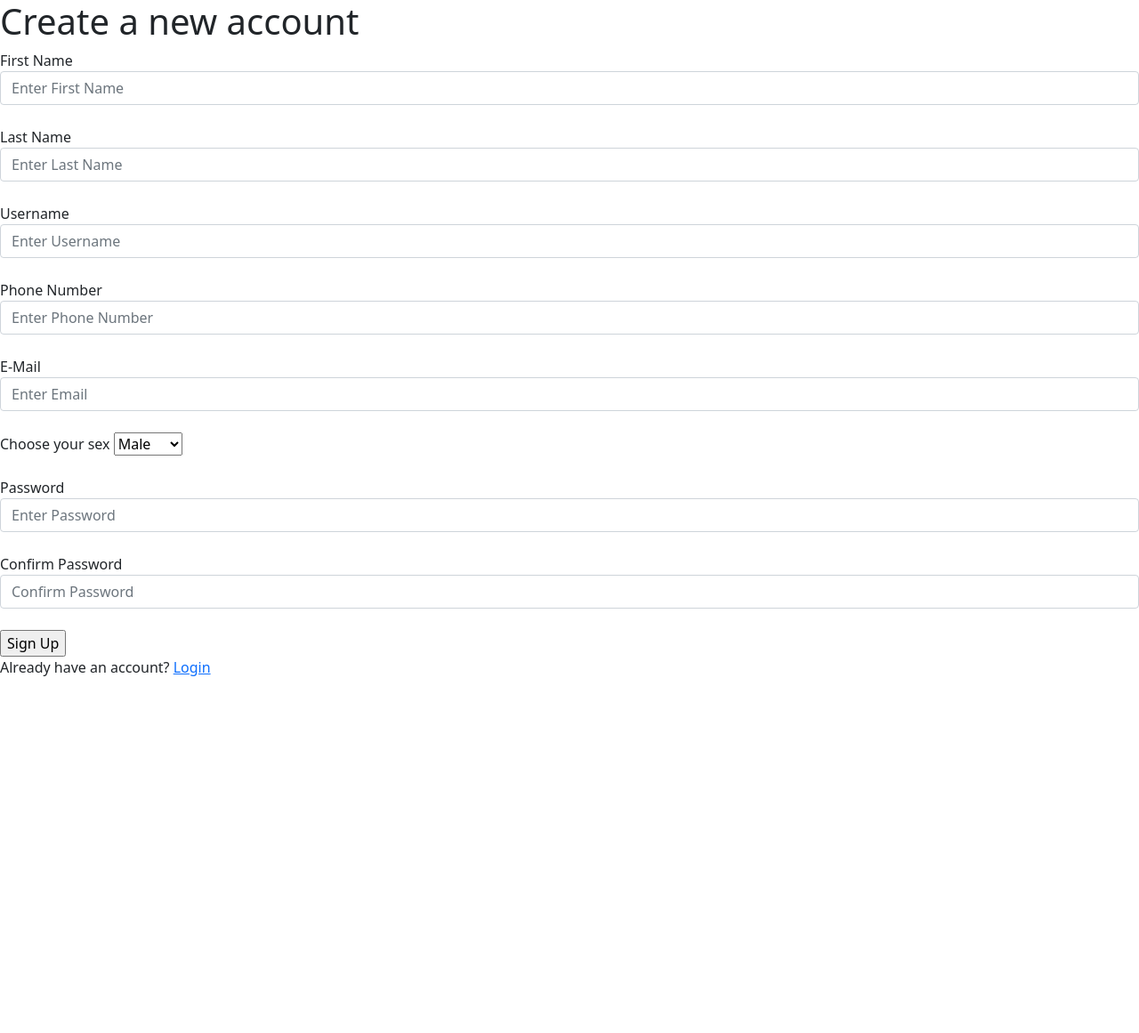
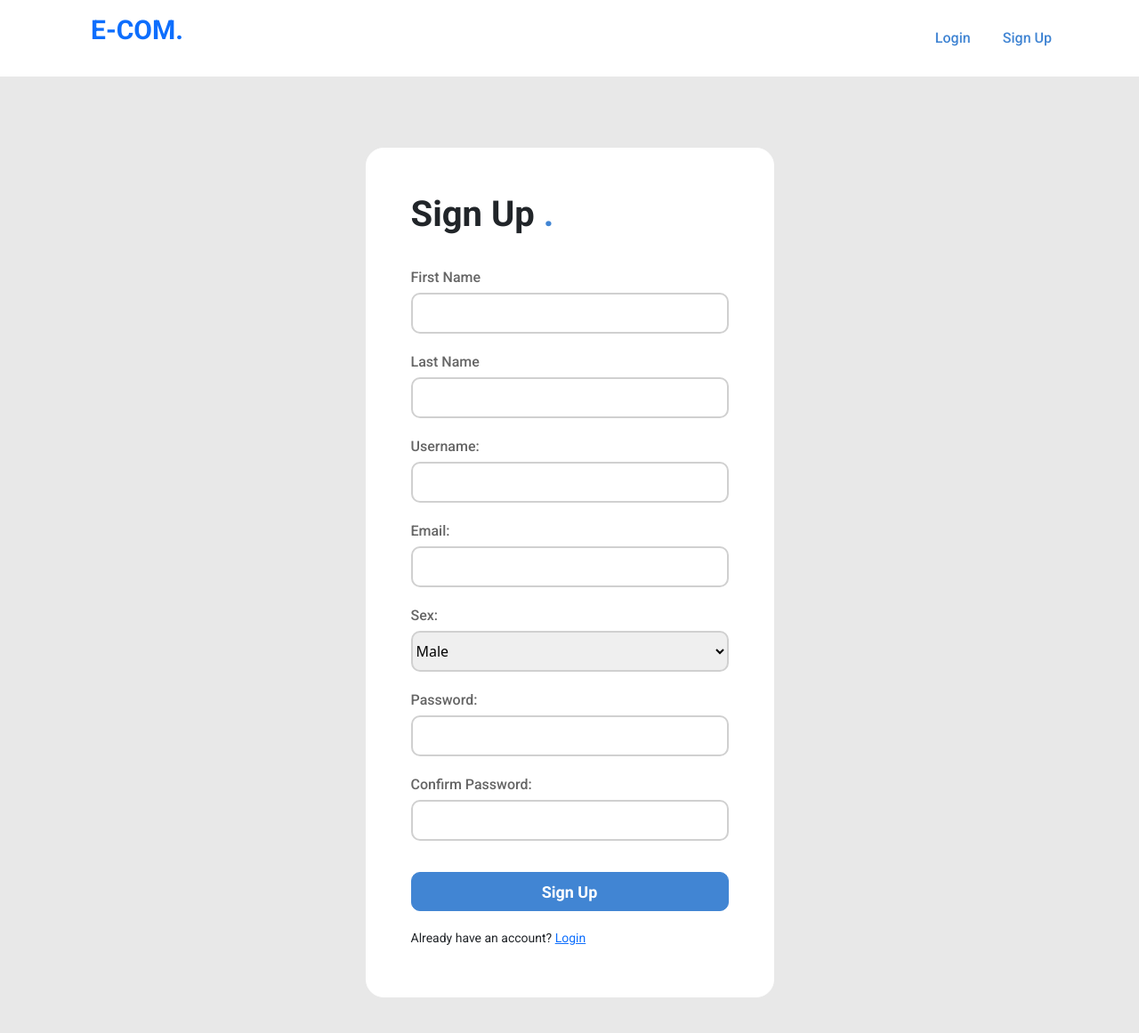
Before and after one commit to the0therguy/cse411_project, a Django app: page /registration/ in a window 1280 px wide. Shown: the whole page at 89% size. Before the commit the page ends 760 px from the top, so only its background shows below. Run offline with Django 3.2, Linux system fonts and the light colour scheme.

Commit message:
designed page. .. .

```diff
--- a/shop/templates/shop/register.html
+++ b/shop/templates/shop/register.html
@@ -5,73 +5,201 @@
     <title>Sign Up</title>
     <link href="https://cdn.jsdelivr.net/npm/bootstrap@5.0.0-beta3/dist/css/bootstrap.min.css" rel="stylesheet"
           integrity="sha384-eOJMYsd53ii+scO/bJGFsiCZc+5NDVN2yr8+0RDqr0Ql0h+rP48ckxlpbzKgwra6" crossorigin="anonymous">
+    <link rel="preconnect" href="https://fonts.gstatic.com">
+    <link href="https://fonts.googleapis.com/css2?family=Roboto:wght@400;500;700&display=swap" rel="stylesheet">
+    <style>
+        .nav-link {
+            display: inline-block;
+            line-height: 54px;
+            color: #4185d3;
+            font-family: 'Roboto';
+            text-transform: capitalize;
+            font-weight: 500;
+            font-size: 16px;
+        }
+
+        .nav {
+            text-align: right;
+        }
+
+        .main-content {
+            background: #e8e8e8;
+            padding: 40px;
+            min-height: calc(100vh - 70px);
+        }
+
+        .login-form {
+            min-height: 500px;
+            width: 459px;
+            margin-left: auto;
+            background: #fff;
+            margin-right: auto;
+            margin-top: 40px;
+            padding: 50px;
+            border: 1px solid #fff;
+            border-radius: 20px;
+        }
+
+        .login-header-text {
+            font-family: 'Roboto';
+            font-size: 40px;
+            font-weight: 700;
+            margin-bottom: 30px;
+        }
+
+        .login-header-span {
+            color: #4185d3;
+            font-size: 40px;
+        }
+
+        .login-form-label {
+            font-family: 'Roboto';
+            font-weight: 500;
+            margin-top: 5px;
+            margin-bottom: 5px;
+            color: #656565;
+        }
+
+        .login-form-section {
+            margin-bottom: 15px;
+        }
+
+        .login-form-input {
+            height: 46px;
+            border-radius: 10px;
+            border: 2px solid #d0d0d0;
+        }
+
+        .login-form-button {
+            margin-bottom: 20px;
+            margin-top: 20px;
+            width: 100%;
+            height: 44px;
+            border: 1px solid #4185d3;
+            background: #4185d3;
+            border-radius: 10px;
+            color: #fff;
+            font-family: 'Roboto';
+            font-weight: 700;
+            font-size: 18px;
+        }
+    </style>
 </head>
 <body>
-{% block context %}
-<h1>Create a new account</h1>
+
 <div class="boxes">
-    <div class="containerr">
-        <form class="login-form" method="post">
+    <!-- Header Start  -->
+    <div class="container">
+        <div class="row">
+            <div class="col-md-4">
+                <!-- logo -->
+                <div style="height: 70px; display: inline-block;">
+                    <h2 style="font-family: Roboto; font-weight: 700; font-size: 30px; color: rgb(65, 133, 211); line-height:68px; padding-left: 20px;">
+                        <a href="{% url 'home' %}" style="text-decoration:none;">E-COM.</a>
+                    </h2>
+                </div>
+            </div>
+            <div class="col-md-8">
+                <div class="navbar" style="display:block; width: 100%; text-align: right">
+                    {% if request.user.is_authenticated %}
+                    <a class="nav-link" href="{% url 'profile' %}">Profile</a>
+
+                    <a class="nav-link" href="{% url 'order_summary' %}">Cart</a>
+
+                    <a class="nav-link" href="{% url 'logout' %}">Log Out</a>
+                    {% else %}
+                    <a class="nav-link" href="{% url 'login' %}">Login</a>
+
+                    <a class="nav-link" href="{% url 'registration' %}">Sign up</a>
+
+                    {% endif %}
+                </div>
+
+            </div>
+        </div>
+    </div>
+    <!-- Header End -->
+
+    <div class="container-fluid main-content">
+        <div class="row">
+            <div class="col-12">
+                <div class="login-form">
+
+                    <div class="login-form-header">
+                        <h2 class="login-header-text">Sign Up <span class="login-header-span">.</span></h2>
+                    </div>
+
+                    <form method="post">
                         {% csrf_token %}
-            <div class="frm">
-                <label>First Name</label>
-                <input class="form-control" type="text" name="first_name" placeholder="Enter First Name">
+
+                        <div class="form-group login-form-section">
+                            <label class="login-form-label">First Name </label>
+                            <input class="form-control login-form-input" type="text" name="first_name">
                         </div>
-            <br>
-            <div class="frm">
-                <label>Last Name</label>
-                <input class="form-control" type="text" name="last_name" placeholder="Enter Last Name">
+
+                        <div class="form-group login-form-section">
+                            <label class="login-form-label">Last Name </label>
+                            <input class="form-control login-form-input" type="text" name="last_name">
                         </div>
-            <br>
-            <div class="frm">
-                <label>Username</label>
-                <input class="form-control" type="text" name="username" placeholder="Enter Username">
+
+                        <div class="form-group login-form-section">
+                            <label class="login-form-label">Username: </label>
+                            <input class="form-control login-form-input" type="text" name="username">
                         </div>
-            <br>
-            <div class="frm">
-                <label>Phone Number</label>
-                <input class="form-control" type="text" name="phone_number" placeholder="Enter Phone Number">
+
+                        <!--                        <div class="form-group login-form-section">-->
+                        <!--                            <label class="login-form-label">Phone Number: </label>-->
+                        <!--                            <input class="form-control login-form-input" type="text" name="phone_number">-->
+                        <!--                        </div>-->
+
+                        <div class="form-group login-form-section">
+                            <label class="login-form-label">Email: </label>
+                            <input class="form-control login-form-input" type="email" name="email">
                         </div>
-            <br>
 
-            <div class='frm'>
-                <label>E-Mail</label>
-                <input class="form-control" type="email" name="email" placeholder="Enter Email">
-            </div>
-            <br>
-            <div class='frm'>
-                <label for="sex">Choose your sex</label>
-                <select name="sex">
+                        <div class='form-group login-form-section'>
+                            <label class="login-form-label" for="sex">Sex: </label>
+                            <select name="sex" class="login-form-input" style="width: 100%">
                                 <option value="male">Male</option>
                                 <option value="female">Female</option>
                             </select>
                         </div>
-            <br>
-            <div class="frm">
-                <label>Password</label>
-                <input class="form-control" type="password" name="password1" placeholder="Enter Password">
+
+                        <div class="form-group login-form-section">
+                            <label class="login-form-label">Password: </label>
+                            <input class="form-control login-form-input" type="password" name="password1">
                         </div>
-            <br>
-            <div class="frm">
-                <label>Confirm Password</label>
-                <input class="form-control" type="password" name="password2" placeholder="Confirm Password">
+
+                        <div class="form-group login-form-section">
+                            <label class="login-form-label">Confirm Password: </label>
+                            <input class="form-control login-form-input" type="password" name="password2">
                         </div>
-            <br>
-            <input class="button" type="submit" value="Sign Up">
+
+                        <div style="margin-top: 10px;">
+                            {% for message in messages %}
+                            <h3 style="color: red; font-family: Roboto; font-size: 16px;font-weight: 400;">{{ message
+                                }}</h3>
+                            {% endfor %}
+                        </div>
+
+                        <input class="button login-form-button" type="submit" value="Sign Up">
 
                     </form>
-    </div>
+
+
                     <div class="container-frm">
-        {% for message in messages %}
-        <h3 style="color: red">{{ message }}</h3>
-        {% endfor %}
-    </div>
-    <div class="container-frm">
-        <p>Already have an account? <a href="{% url 'login' %}">Login</a></p>
+                        <p style="font-family: 'Roboto';font-weight: 400; font-size: 14px; margin-bottom: 5px;">Already
+                            have an account? <a href="{% url 'login' %}">Login</a></p>
                     </div>
                 </div>
 
-{% endblock %}
+            </div>
+        </div>
+    </div>
+
+
+</div>
+
 
 </body>
 </html>
```
Also changed, not shown: 1 other file. Lines whose indentation alone changed are shown as unchanged.
